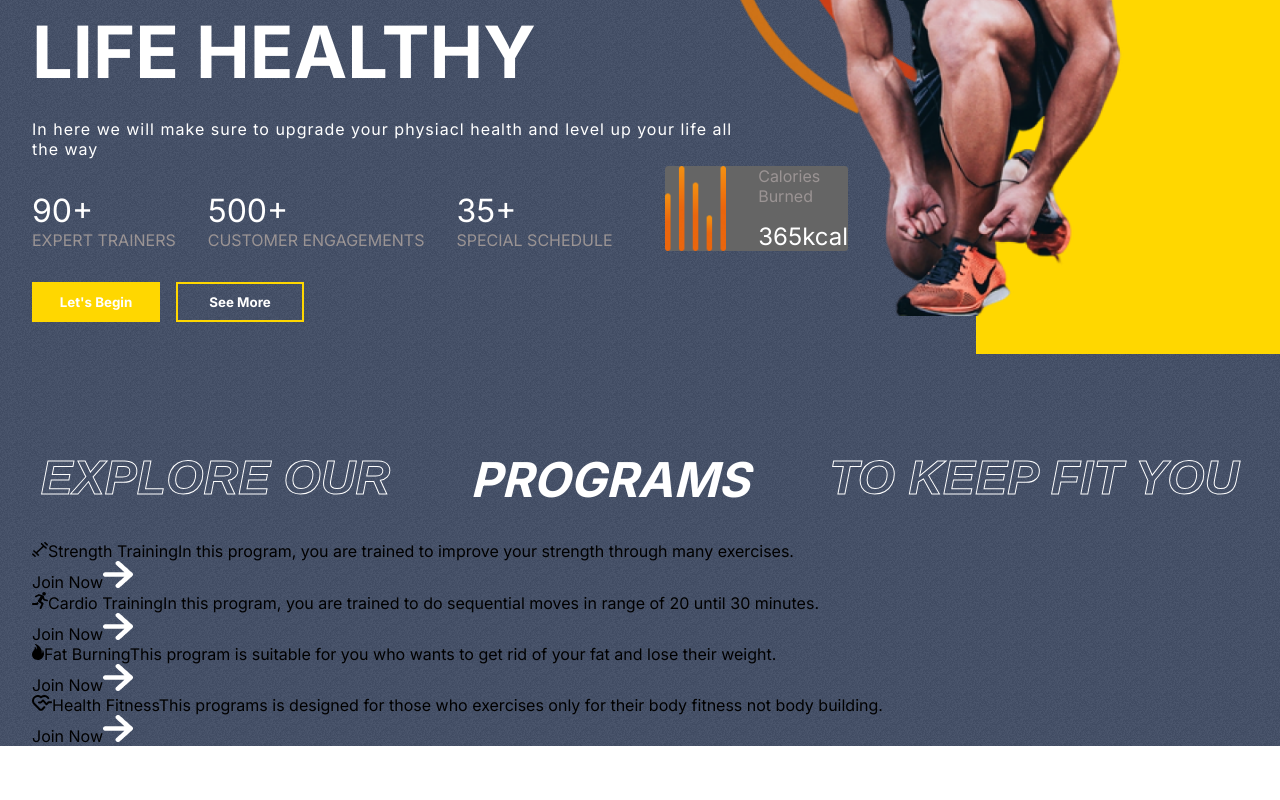
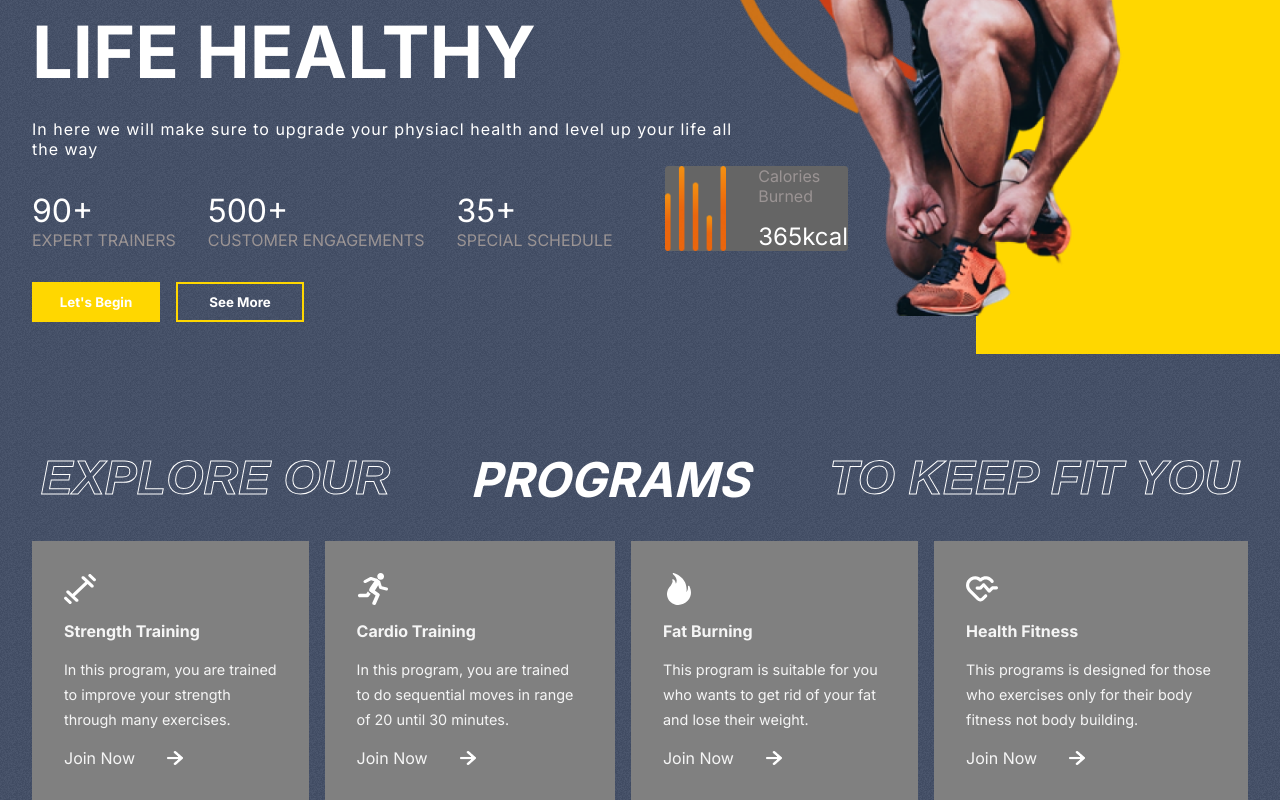
Before and after one commit to gihanthakavishan/Gymnasium_Application, a React (Create React App) app: page / in a window 1280 px wide. Shown: the part 367-1167 px from the top of the page. Before the commit the page ends 1113 px from the top, so only its background shows below. Built offline with nearby package versions, Linux system fonts and the light colour scheme.

Commit message:
create program section css styles

```diff
--- a/src/App.css
+++ b/src/App.css
@@ -5,7 +5,7 @@
   --gold: #ffd700;
   --darkGrey: #464D53;
   --caloryCard: #656565;
-  --planCard: linear-gradient(210.41deg, #fa5042 1.14%, #ffa739 100.75%);
+  --planCard: linear-gradient(210.41deg, #8dd37b 1.14%, #b8b50b 100.75%);
   --appColor:  #32415f;
 }
 
--- a/src/components/Programs/Programs.css
+++ b/src/components/Programs/Programs.css
@@ -15,3 +15,48 @@
     text-transform: uppercase;
     font-style: italic;
 }
+
+.programs-categories{
+    display: flex;
+    gap: 1rem;
+}
+
+.category{
+    display: flex;
+    flex-direction: column;
+    background-color: gray;
+    padding: 2rem;
+    gap: 1rem;
+    color: whitesmoke;
+    justify-content: space-between;
+
+}
+
+.category>:nth-child(1){
+    width: 2rem;
+    height: 2rem;fill: white;
+}
+
+.category>:nth-child(2){
+   font-size: 1rem;
+   font-weight: bold;
+}
+
+.category>:nth-child(3){
+    font-size: 0.9rem;
+    line-height: 25px;
+}
+
+.join-now{
+    display: flex;
+    align-items: center;gap: 2rem;
+}
+
+.join-now>img{
+    width: 1rem;
+}
+
+.category:hover{
+    background: var(--planCard);
+    cursor: pointer;
+}
```
